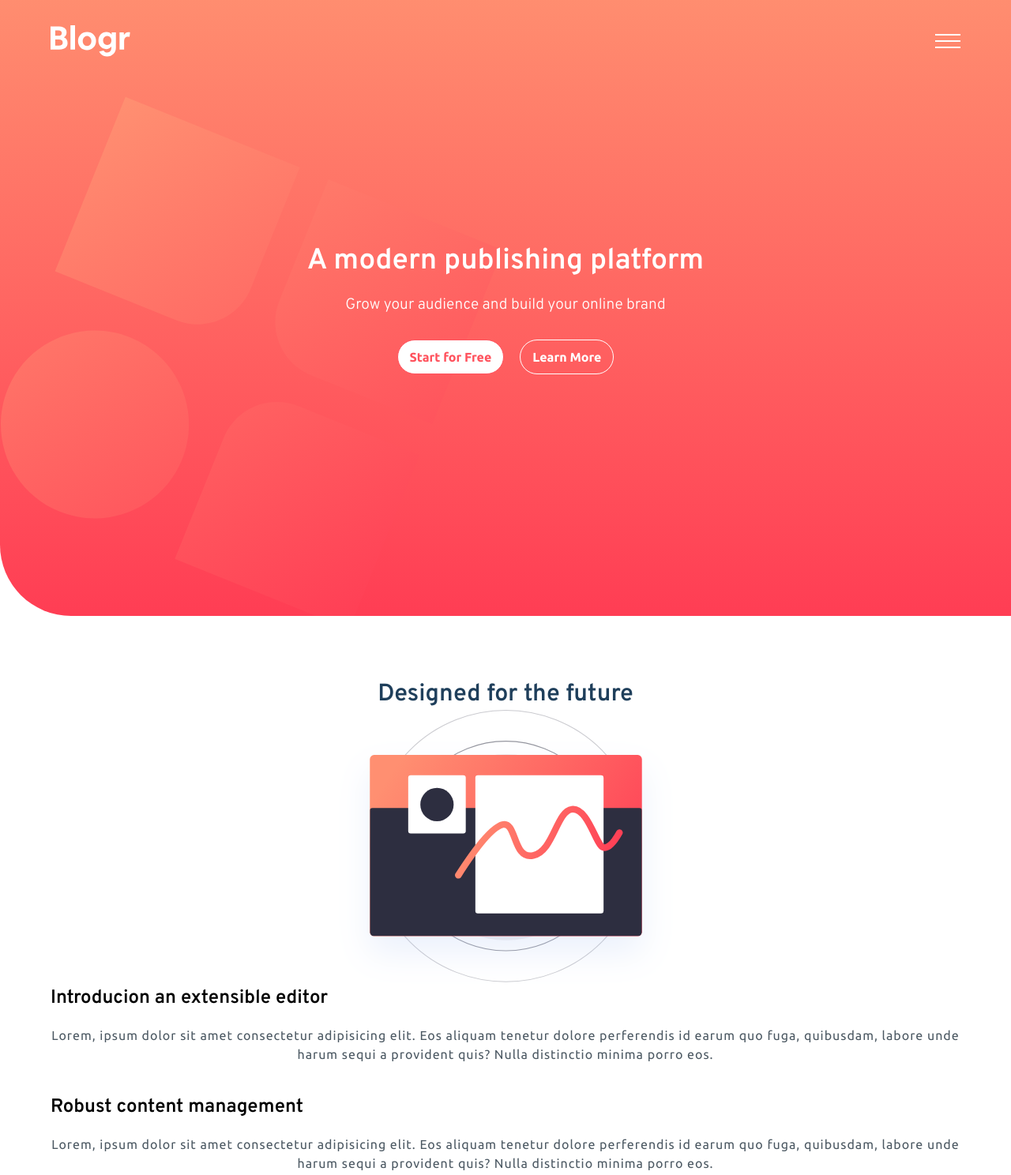
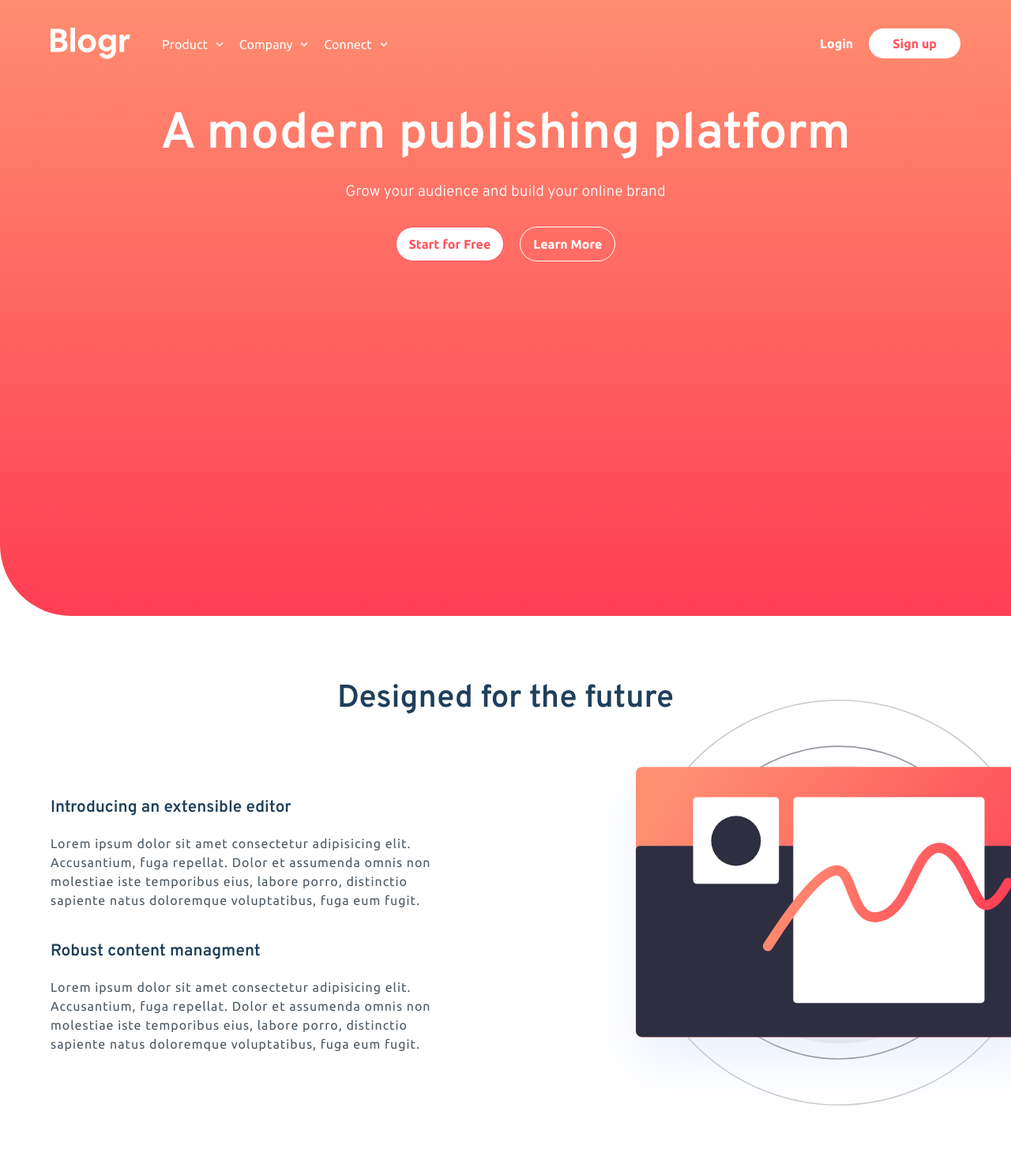
Before and after one commit to Angiejimenezc/Challage-Frontend-Mentor, a plain HTML site: page index.html in a window 1280 px wide. Shown: the part 20-1508 px from the top of the page at 79% size. Drawn offline with Linux system fonts and the light colour scheme.

Commit message:
final version

```diff
--- a/css/style.css
+++ b/css/style.css
@@ -1,50 +1,51 @@
 @import url("https://fonts.googleapis.com/css2?family=Overpass:wght@300;600&family=Ubuntu:wght@400;500;700&display=swap");
 
-*,
-::before,
-::after {
+
+*, ::before, ::after{
   margin: 0;
   padding: 0;
   box-sizing: border-box;
 }
 
-/*- - - Very dark gray blue:
-- Very dark desaturated blue: */
 
-:root {
-  --font1: "Overpass", sans-serif;
-  --font2: "Ubuntu", sans-serif;
-  --gradient-very-light-red: hsl(13, 100%, 72%);
+:root{
+  --font1: 'Overpass', sans-serif;
+  --font2:  'Ubuntu', sans-serif;
+  --gradient-very-light-red:  hsl(13, 100%, 72%);
   --gradient-light-red: hsl(353, 100%, 62%);
-  --gradient-v-gray-blue: hsl(237, 17%, 21%);
-  --gradient-v-d-desaturated-blue: hsl(237, 23%, 32%);
+  --gradient-v-gray-blue:  hsl(237, 17%, 21%);
+  --gradient-v-d-desatured-blue:  hsl(237, 23%, 32%) ;
+
+
   --padding-container: 80px 0;
+  --color-grayish-blue: hsl(240, 2%, 79%);
   --color-white: #fff;
-  --color-l-red: hsl(356, 100%, 66%);
-  --color-v-l-red: hsl(355, 100%, 74%);
-  --color-v-d-blue: hsl(208, 49%, 24%);
-  --color-grayish-blue: hsl(240, 2%, 79%);
-  --color-very-d-grayish-blue: hsl(207, 13%, 34%);
-  --color-v-d-black-blue: hsl(240, 10%, 16%);
+  --color-l-red:  hsl(356, 100%, 66%);
+  --color-v-l-red:  hsl(355, 100%, 74%);
+  --color-v-blue: hsl(208, 49%, 24%);
+  --color-v-d-grayish-blue :hsl(207, 13%, 34%);
+  --color-v-d-black-blue:hsl(240, 10%, 16%);
 }
 
-body {
+body{
   font-family: var(--font1);
 }
 
-.hero {
+.none{
+  display: none;
+}
+
+.hero{
   overflow: hidden;
   --padding-container: 0;
   min-height: 100vh;
-  background-image: linear-gradient(
-    var(--gradient-very-light-red),
-    var(--gradient-light-red)
-  );
+  background-image: linear-gradient( var(--gradient-very-light-red), var( --gradient-light-red));
   position: relative;
   z-index: 1;
   border-radius: 0 0 0 90px;
 }
-.container {
+
+.container{
   width: 90%;
   max-width: 1200px;
   margin: 0 auto;
@@ -52,7 +53,7 @@ body {
   padding: var(--padding-container);
 }
 
-.nav {
+.nav{
   display: grid;
   grid-template-columns: repeat(2, max-content);
   align-items: center;
@@ -60,23 +61,26 @@ body {
   height: 150px;
 }
 
-.hero__main {
+.hero__main{
   text-align: center;
   color: #fff;
   height: calc(100vh - 150px);
-  display: flex;
+/*display: flex;*/
   flex-direction: column;
   justify-content: center;
 }
-.hero__title {
+
+.hero__title{
   font-size: 2.3rem;
 }
-.hero__paragraph {
+
+.hero__paragraph{
   margin-top: 1em;
   font-size: 1.2rem;
   font-weight: 300;
 }
-.hero__btns {
+
+.hero__btns{
   margin-top: 2em;
   display: grid;
   grid-template-columns: max-content max-content;
@@ -84,41 +88,41 @@ body {
   gap: 20px;
   margin-bottom: 8em;
 }
-.hero__cta {
+
+.hero__cta{
   text-decoration: none;
   border: 1px solid currentColor;
-  padding: 12px 15px;
+  padding: 12px 16px;
   border-radius: 30px;
   background: var(--color-white);
   color: var(--color-l-red);
   font-family: var(--font2);
   font-weight: 600;
 }
-.hero__cta--bg {
+
+.hero__cta--bg{
   --color-white: transparent;
   --color-l-red: #fff;
 }
-.hero__patterns {
+
+.hero__patterns{
   position: absolute;
   top: 0;
-  left: 0;
   left: -180px;
   height: 120%;
   z-index: -1;
 }
 
-/* --------------- */
+/* --------------------------------- */
 
-.subtitle {
+.subtitle{
   font-size: 1.9rem;
-  color: var(--color-v-d-blue);
+  color: var(--color-v-blue);
   text-align: center;
 }
-.designed__container {
-  display: grid;
-}
 
-.designed__ilustration {
+
+.designed__illustration{
   height: 350px;
   background-repeat: no-repeat;
   background-position: center;
@@ -126,8 +130,13 @@ body {
   background-image: url(../images/illustration-editor-mobile.svg);
 }
 
-.designed__paragraph {
-  color: var(--color-very-d-grayish-blue);
+.designed__illustration--right{
+  background-size: cover;
+  background-image: url(../images/illustration-laptop-mobile.svg);
+}
+
+.designed__paragraph{
+  color: var(--color-v-d-grayish-blue);
   line-height: 1.5;
   letter-spacing: 1px;
   text-align: center;
@@ -135,77 +144,270 @@ body {
   margin-top: 20px;
 }
 
-.disigned__about--margin {
+.designed__about--margin{
   margin-bottom: 40px;
 }
-.designed__subtitle {
+
+.designed__subtitle{
   font-size: 1.9rem;
   color: var(--color-v-blue);
   text-align: center;
 }
-/*--------------------*/
 
-.infrastructure {
+/* -------------------- */
+
+
+.infrastructure{
   --padding-container: 40px 0 80px;
   position: relative;
   color: #fff;
   text-align: center;
 }
 
-.infrastructure::before {
+.infrastructure::before{
   content: "";
   display: block;
   width: 100%;
   top: 30%;
   bottom: 0;
   position: absolute;
-  background-color: var(--gradient-v-d-desaturated-blue);
+  background-color: var(--gradient-v-d-desatured-blue);
   z-index: -1;
   border-radius: 0 100px 0 100px;
 }
 
-.infrastructure__title {
-  font-size: 2rem;
+
+.infrastructure__title{
+  font-size: 2.5rem;
 }
-.infrastructure__phones {
+
+.infrastructure__phones{
   width: 100%;
 }
-.infrastructure__paragraph {
-  color: var(--color-grayish-blue);
-  line-height: 1.5rem;
+
+.infrastructure__paragraph{
+  color:var(--color-grayish-blue);
+  line-height: 1.5;
   width: 90%;
-  margin: auto;
-  margin-top: 20%;
+  margin: 0 auto;
+  margin-top: 20px;
 }
-/*--------------------*/
 
-.footer {
-  background-color: var(--color-v-d-black-blue);
+/* ----------------------- */
+
+.footer{
+  background: var(--color-v-d-black-blue);
   text-align: center;
   font-family: var(--font2);
   border-radius: 0 90px 0 0;
 }
 
-.footer__logo {
+.footer__logo{
   margin-bottom: 60px;
 }
 
-.footer__links {
-  margin-bottom: 60px;
-}
-.footer__links:nth-of-type(1) {
-  margin-bottom: 0px;
+.footer__links{
+  margin-top: 60px;
 }
 
-.footer__link {
+.footer__links:nth-of-type(1){
+  margin-top: 0;
+}
+
+.footer__link{
   display: block;
-  color: #fff;
   text-decoration: none;
   margin-bottom: 20px;
   color: var(--color-grayish-blue);
 }
 
-.footer__link--main {
+.footer__link--main{
   color: #fff;
   font-weight: 700;
 }
+
+@media screen and (min-width: 550px){
+  .none{
+      display: block;
+  }
+
+
+
+  .nav{
+      font-family: var(--font2);
+  }
+
+  .nav__logo{
+      display: grid;
+      grid-template-columns: max-content max-content;
+      gap: 40px;
+  }
+
+  .nav__menu{
+      display: flex;
+      align-items: center;
+      gap: 15px;
+  }
+
+  .nav__link{
+      list-style: none;
+      color: #fff;
+  }
+
+  .nav__link::after{
+      content: "";
+      display: inline-block;
+      width: 20px;
+      height: 16px;
+      margin-left: 5px;
+      position: relative;
+      top: 3px;
+      background-repeat: no-repeat;
+      background-position: center;
+      background-image: url(../images/icon-arrow-light.svg);
+  }
+
+  .nav__hamburguer{
+      display: none;
+  }
+
+  .nav__buttons{
+      display: grid;
+      grid-template-columns: max-content max-content;
+      gap: 20px;
+  }
+
+  .nav__button{
+      color: #fff;
+      text-decoration: none;
+      font-weight: 700;
+      padding: 10px 0;
+  }
+
+  .nav__button--bold{
+      background: #fff;
+      color: var(--color-l-red);
+      padding-right: 30px;
+      padding-left: 30px;
+      border-radius: 30px;
+  }
+
+  .hero__title{
+      font-size: 4rem;
+  }
+
+  /* ---------------------- */
+
+  .subtitle{
+      font-size: 2.5rem;
+  }
+
+  .designed{
+      position: relative;
+      overflow: hidden;
+      width: 100%;
+  }
+
+  .designed__illustration{
+      position: absolute;
+      left: 58%;
+      height: auto;
+      top: 0;
+      bottom: 0;
+      right: 0;
+      background-size: contain;
+  }
+
+  .designed__container{
+      padding:100px 0;
+      display: flex;
+      flex-direction: row;
+      justify-content: space-between;
+  }
+
+  .designed__illustration{
+      width: 50%;
+  }
+
+
+  .designed__texts{
+      width: 45%;
+  }
+
+
+  .designed__subtitle{
+      font-size: 1.3rem;
+      text-align: left;
+  }
+
+
+  .designed__paragraph{
+      text-align: left;
+  }
+
+  /* ----------------------- */
+
+  .infrastructure__container{
+      display: flex;
+      align-items: center;
+  }
+
+
+  .infrastructure::before{
+      top: 20%;
+      bottom: 25%;
+
+  }
+
+  .infrastructure__texts{
+      text-align: left;
+  }
+
+  .infrastructure__paragraph{
+      width: 100%;
+      margin: 0;
+      margin-top: 20px;
+  }
+
+
+  /* -------------------------------- */
+
+  .designed--left{
+      /* --padding-container:0 0 80px ; */
+  }
+
+  .designed__illustration--right{
+      position: absolute;
+      height: auto;
+      top: 0;
+      bottom: 0;
+      background-size: contain;
+      width: 70%;
+      left: -20%;
+      right: 0;
+      /* background-color: #000; */
+      background-position:left center;
+  }
+
+  .designed__container--left{
+      flex-direction: row-reverse;
+  }
+
+
+  /* ------------------ */
+
+  .footer__container{
+      display: grid;
+      grid-template-columns: repeat(4,1fr);
+      justify-content: space-between;
+      justify-items: center;
+
+  }
+
+  .footer__links{
+      display: flex;
+      flex-direction: column;
+      justify-content: flex-start;
+      margin: 0;
+
+ }
--- a/index.html
+++ b/index.html
@@ -16,10 +16,22 @@
     <header class="hero">
       <nav class="nav container">
         <div class="nav__logo">
-          <img src="images/logo.svg" class="nav_logo-img" alt="" srcset="" />
+          <img src="images/logo.svg" class="nav__logo-img" />
+
+          <ul class="nav__menu none">
+            <li class="nav__link">Product</li>
+            <li class="nav__link">Company</li>
+            <li class="nav__link">Connect</li>
+          </ul>
         </div>
-        <div class="nav_hamburguer">
-          <img src="images/icon-hamburger.svg" alt="" srcset="" />
+
+        <div class="nav__hamburguer">
+          <img src="images/icon-hamburger.svg" class="nav__icon" />
+        </div>
+
+        <div class="nav__buttons none">
+          <a href="#" class="nav__button">Login</a>
+          <a href="#" class="nav__button nav__button--bold">Sign up</a>
         </div>
       </nav>
 
@@ -34,96 +46,99 @@
         </div>
       </section>
 
-      <img
-        src="images/bg-pattern-intro-mobile.svg"
-        class="hero__patterns"
-        alt=""
-        srcset=""
-      />
+      <img src="images/bg-pattern-intro.svg" class="hero__patterns" />
     </header>
+
     <main class="main">
       <section class="designed">
         <div class="container">
           <h2 class="subtitle">Designed for the future</h2>
-          <div class="designed__container"></div>
-          <div class="designed__ilustration"></div>
+          <div class="designed__container">
+            <div class="designed__illustration"></div>
 
-          <div class="disigned__texts">
-            <div class="disigned__about disigned__about--margin">
-              <h2 class="disigned__subtitle">
-                Introducion an extensible editor
+            <div class="designed__texts">
+              <div class="designed__about designed__about--margin">
+                <h2 class="designed__subtitle">
+                  Introducing an extensible editor
                 </h2>
                 <p class="designed__paragraph">
-                Lorem, ipsum dolor sit amet consectetur adipisicing elit. Eos
-                aliquam tenetur dolore perferendis id earum quo fuga, quibusdam,
-                labore unde harum sequi a provident quis? Nulla distinctio
-                minima porro eos.
+                  Lorem ipsum dolor sit amet consectetur adipisicing elit.
+                  Accusantium, fuga repellat. Dolor et assumenda omnis non
+                  molestiae iste temporibus eius, labore porro, distinctio
+                  sapiente natus doloremque voluptatibus, fuga eum fugit.
                 </p>
               </div>
-            <div class="disigned__about">
-              <h2 class="disigned__subtitle">Robust content management</h2>
+              <div class="designed__about">
+                <h2 class="designed__subtitle">Robust content managment</h2>
                 <p class="designed__paragraph">
-                Lorem, ipsum dolor sit amet consectetur adipisicing elit. Eos
-                aliquam tenetur dolore perferendis id earum quo fuga, quibusdam,
-                labore unde harum sequi a provident quis? Nulla distinctio
-                minima porro eos.
+                  Lorem ipsum dolor sit amet consectetur adipisicing elit.
+                  Accusantium, fuga repellat. Dolor et assumenda omnis non
+                  molestiae iste temporibus eius, labore porro, distinctio
+                  sapiente natus doloremque voluptatibus, fuga eum fugit.
                 </p>
               </div>
             </div>
           </div>
         </div>
-
       </section>
 
       <section class="infrastructure">
-
         <div class="infrastructure__container container">
           <img
             src="images/illustration-phones.svg"
             class="infrastructure__phones"
           />
 
-          <div class="intrastructure__texts">
+          <div class="infrastructure__texts">
             <h2 class="infrastructure__title">
-              States of the Art Infrastructure
+              State of the Art Infrastructure
             </h2>
             <p class="infrastructure__paragraph">
-              Lorem ipsum dolor sit amet, consectetur adipisicing elit. Quidem
-              eveniet ratione suscipit? Hic, sed, ducimus totam, officiis vero
-              aliquid maxime eveniet suscipit cumque nihil doloribus labore
-              facilis distinctio fugiat quaerat.
+              Lorem ipsum dolor sit amet consectetur adipisicing elit.
+              Distinctio vero voluptas suscipit ab, quasi corrupti magni
+              pariatur labore et, quisquam totam iste! Eum consequatur
+              recusandae rerum et ex deleniti nisi?
             </p>
           </div>
         </div>
+      </section>
 
-      </section>
       <section class="designed designed--left">
-
         <div class="container">
-
           <div class="designed__container designed__container--left">
-             <div class="designed__illustration designed__illustration--right"></div>
+            <div
+              class="designed__illustration designed__illustration--right"
+            ></div>
 
             <div class="designed__texts">
               <div class="designed__about designed__about--margin">
-                     <h2 class="designed__subtitle">Introducing an extensible editor</h2>
-                     <p class="designed__paragraph">Lorem ipsum dolor sit amet consectetur adipisicing elit. Accusantium, fuga repellat. Dolor et assumenda omnis non molestiae iste temporibus eius, labore porro, distinctio sapiente natus doloremque voluptatibus, fuga eum fugit.</p>
+                <h2 class="designed__subtitle">
+                  Introducing an extensible editor
+                </h2>
+                <p class="designed__paragraph">
+                  Lorem ipsum dolor sit amet consectetur adipisicing elit.
+                  Accusantium, fuga repellat. Dolor et assumenda omnis non
+                  molestiae iste temporibus eius, labore porro, distinctio
+                  sapiente natus doloremque voluptatibus, fuga eum fugit.
+                </p>
               </div>
               <div class="designed__about">
                 <h2 class="designed__subtitle">Robust content managment</h2>
-                     <p class="designed__paragraph">Lorem ipsum dolor sit amet consectetur adipisicing elit. Accusantium, fuga repellat. Dolor et assumenda omnis non molestiae iste temporibus</p>
+                <p class="designed__paragraph">
+                  Lorem ipsum dolor sit amet consectetur adipisicing elit.
+                  Accusantium, fuga repellat. Dolor et assumenda omnis non
+                  molestiae iste temporibus
+                </p>
               </div>
             </div>
           </div>
-
         </div>
-
       </section>
     </main>
 
     <footer class="footer">
       <div class="footer__container container">
-      <img src="images/logo.svg" class="footer__logo">
+        <img src="images/logo.svg" class="footer__logo" />
 
         <div class="footer__links">
           <a href="" class="footer__link footer__link--main">Product</a>
@@ -148,8 +163,6 @@
           <a href="" class="footer__link">Newsletter</a>
           <a href="" class="footer__link">LinkedIn</a>
         </div>
-
-
       </div>
     </footer>
   </body>
```
Lines whose indentation alone changed are shown as unchanged.
